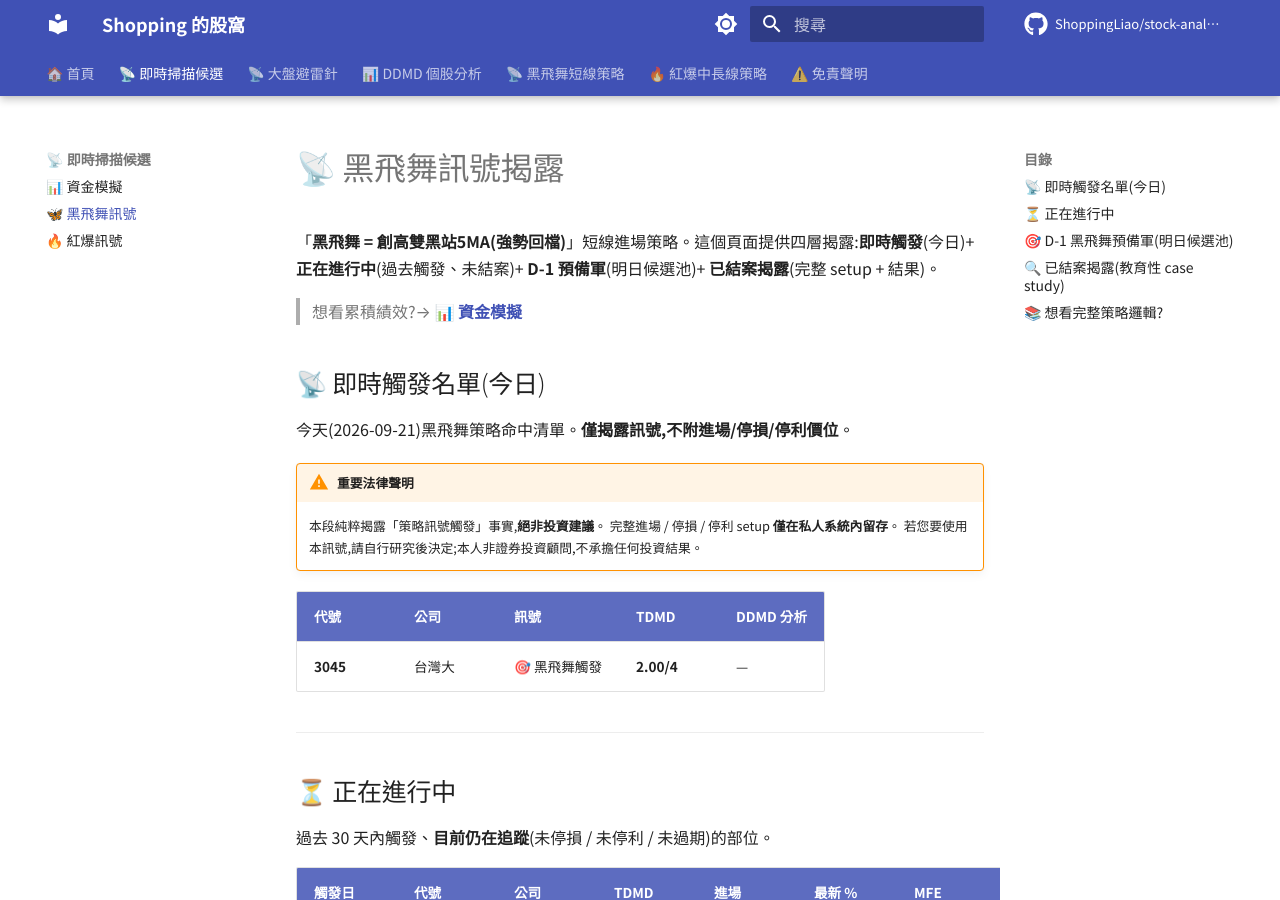
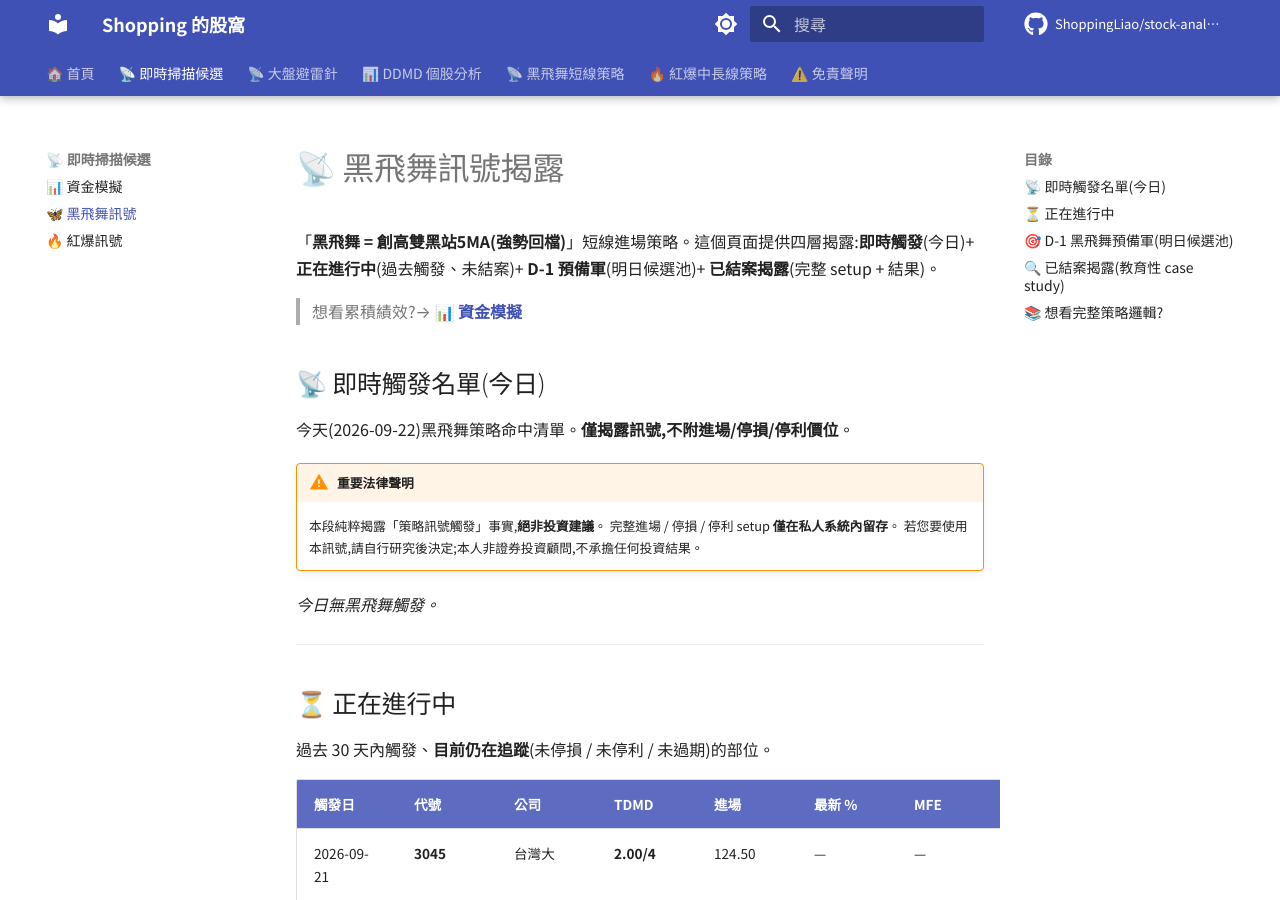
Before and after one commit to ShoppingLiao/stock-analysis-public, an MkDocs documentation site: the page built from docs/signals_black_butterfly.md, in a window 1280 px wide and 900 px high. Built offline with MkDocs 1.6.1 and Material for MkDocs 9.7.7, drawn with Linux system fonts in a browser that asks for light colours; comment, search, counter and statistics services are not loaded.

Commit message:
docs(signals): update BB + RB + capital (2026-09-22)

```diff
--- a/docs/signals_black_butterfly.md
+++ b/docs/signals_black_butterfly.md
@@ -6,16 +6,14 @@
 
 ## 📡 即時觸發名單(今日)
 
-今天(2026-09-21)黑飛舞策略命中清單。**僅揭露訊號,不附進場/停損/停利價位**。
+今天(2026-09-22)黑飛舞策略命中清單。**僅揭露訊號,不附進場/停損/停利價位**。
 
 !!! warning "重要法律聲明"
     本段純粹揭露「策略訊號觸發」事實,**絕非投資建議**。
     完整進場 / 停損 / 停利 setup **僅在私人系統內留存**。
     若您要使用本訊號,請自行研究後決定;本人非證券投資顧問,不承擔任何投資結果。
 
-| 代號 | 公司 | 訊號 | TDMD | DDMD 分析 |
-|------|------|------|------|----------|
-| **3045** | 台灣大 | 🎯 黑飛舞觸發 | **2.00/4** | — |
+*今日無黑飛舞觸發。*
 
 
 ---
@@ -26,6 +24,7 @@
 
 | 觸發日 | 代號 | 公司 | TDMD | 進場 | 最新 % | MFE | MAE | 狀態 |
 |--------|------|------|------|------|--------|-----|-----|------|
+| 2026-09-21 | **3045** | 台灣大 | **2.00/4** | 124.50 | — | — | — | ⏸️ 待入場 |
 | 2026-09-18 | **2887** | 台新新光金 | **3.00/4** | 44.40 | -1.35% | +0.11% | -3.83% | 🔵 追蹤中 |
 | 2026-09-16 | **2834** | 臺企銀 | **1.75/4** | 18.20 | +0.82% | +3.30% | -0.27% | 🔵 追蹤中 |
 | 2026-09-14 | **2221** | 大甲 | **2.25/4** | 91.70 | +52.67% | +52.67% | -3.82% | 🔵 追蹤中 |
```
